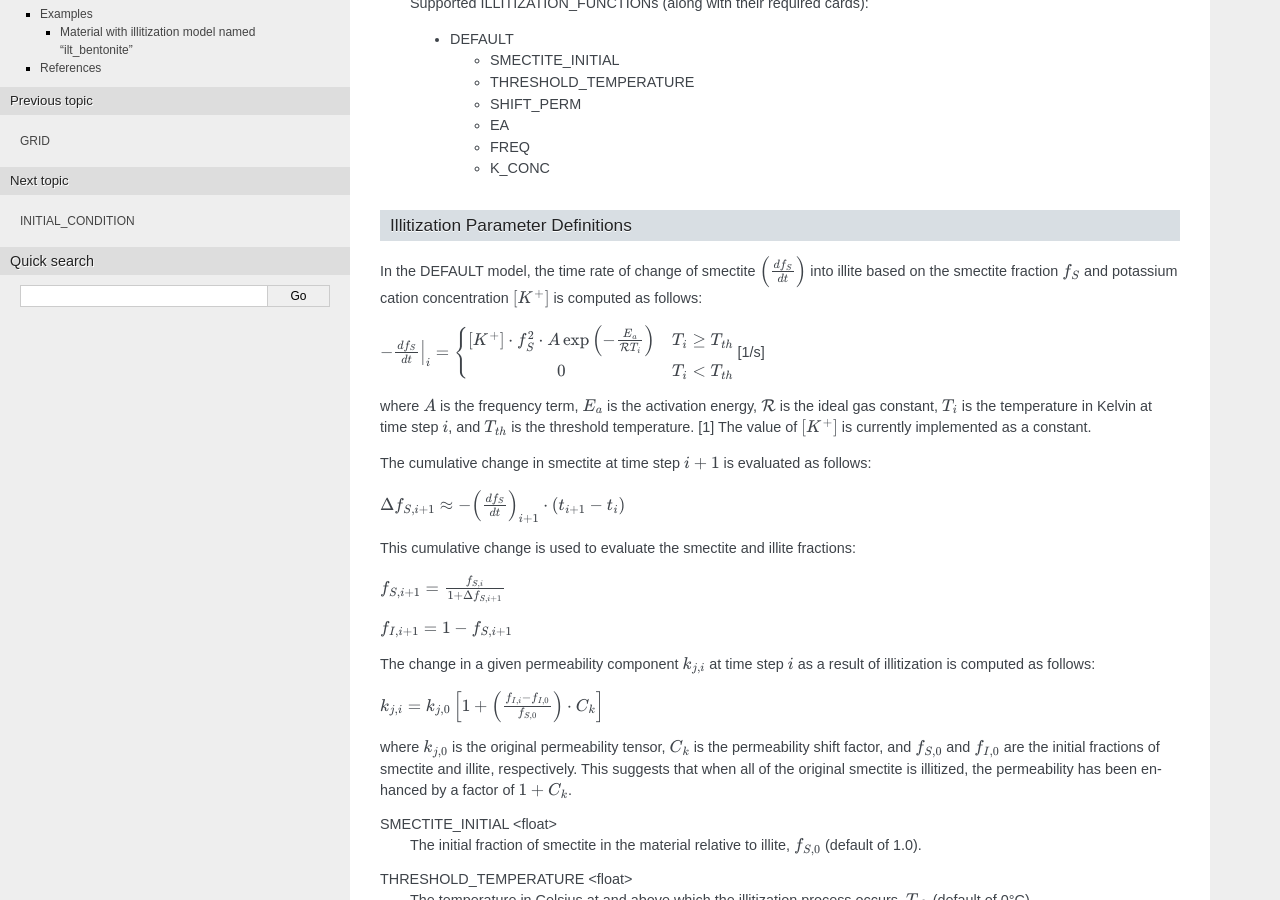
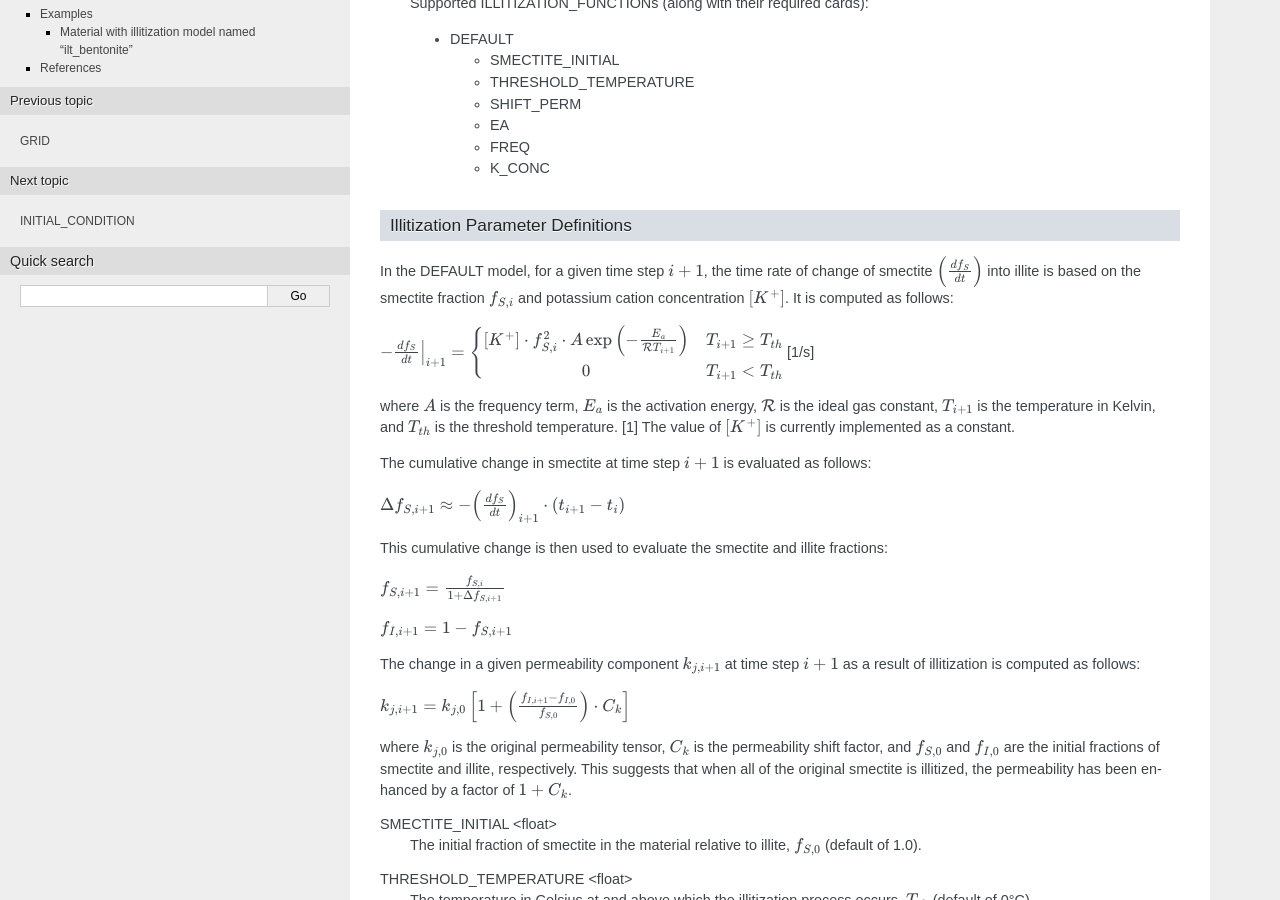
Before and after one commit to Miracloon/pflotran-documentation, a Sphinx documentation site: the page built from source/user_guide/cards/subsurface/illitization.rst, in a window 1280 px wide and 900 px high, scrolled down 403 px. Built offline with Sphinx 7.4.7, drawn with Linux system fonts in a browser that asks for light colours.

Commit message:
Adjusted subscript notation.

```diff
--- a/source/user_guide/cards/subsurface/illitization.rst
+++ b/source/user_guide/cards/subsurface/illitization.rst
@@ -32,25 +32,25 @@ ILLITIZATION_FUNCTION <string>
 Illitization Parameter Definitions
 ---------------------------------------------------
 
-In the DEFAULT model, the time rate of change of smectite :math:`\left(\frac{df_{S}}{dt}\right)` into illite based on the smectite fraction :math:`f_{S}` and potassium cation concentration :math:`[K^{+}]` is computed as follows:
+In the DEFAULT model, for a given time step :math:`i+1`, the time rate of change of smectite :math:`\left(\frac{df_{S}}{dt}\right)` into illite is based on the smectite fraction :math:`f_{S,i}` and potassium cation concentration :math:`[K^{+}]`. It is computed as follows:
 
-:math:`\left.-\frac{df_{S}}{dt}\right|_{i}=\left\{{\begin{array}{cc} [K^{+}]\cdot f_{S}^{2}\cdot A\exp{\left(-\frac{E_{a}}{\mathcal{R}T_{i}}\right)} & T_{i}\geq T_{th} \\ 0 & T_{i}<T_{th} \\ \end{array} } \right.` [1/s]
+:math:`\left.-\frac{df_{S}}{dt}\right|_{i+1}=\left\{{\begin{array}{cc} [K^{+}]\cdot f_{S,i}^{2}\cdot A\exp{\left(-\frac{E_{a}}{\mathcal{R}T_{i+1}}\right)} & T_{i+1}\geq T_{th} \\ 0 & T_{i+1}<T_{th} \\ \end{array} } \right.` [1/s]
 
-where :math:`A` is the frequency term, :math:`E_{a}` is the activation energy, :math:`\mathcal{R}` is the ideal gas constant, :math:`T_{i}` is the temperature in Kelvin at time step :math:`i`, and :math:`T_{th}` is the threshold temperature. [1] The value of :math:`[K^{+}]` is currently implemented as a constant.
+where :math:`A` is the frequency term, :math:`E_{a}` is the activation energy, :math:`\mathcal{R}` is the ideal gas constant, :math:`T_{i+1}` is the temperature in Kelvin, and :math:`T_{th}` is the threshold temperature. [1] The value of :math:`[K^{+}]` is currently implemented as a constant.
 
 The cumulative change in smectite at time step :math:`i+1` is evaluated as follows:
 
 :math:`\Delta f_{S,i+1}\approx-\left(\frac{df_{S}}{dt}\right)_{i+1}\cdot(t_{i+1}-t_{i})`
 
-This cumulative change is used to evaluate the smectite and illite fractions:
+This cumulative change is then used to evaluate the smectite and illite fractions:
 
 :math:`f_{S,i+1} = \frac{f_{S,i}}{1+\Delta f_{S,i+1}}`
 
 :math:`f_{I,i+1} = 1 - f_{S,i+1}`
 
-The change in a given permeability component :math:`k_{j,i}` at time step :math:`i` as a result of illitization is computed as follows:
+The change in a given permeability component :math:`k_{j,i+1}` at time step :math:`i+1` as a result of illitization is computed as follows:
 
-:math:`k_{j,i}=k_{j,0}\left[1+\left(\frac{f_{I,i}-f_{I,0}}{f_{S,0}}\right)\cdot C_{k}\right]`
+:math:`k_{j,i+1}=k_{j,0}\left[1+\left(\frac{f_{I,i+1}-f_{I,0}}{f_{S,0}}\right)\cdot C_{k}\right]`
 
 where :math:`k_{j,0}` is the original permeability tensor, :math:`C_{k}` is the permeability shift factor, and :math:`f_{S,0}` and :math:`f_{I,0}` are the initial fractions of smectite and illite, respectively. This suggests that when all of the original smectite is illitized, the permeability has been enhanced by a factor of :math:`1+ C_{k}`.
 
```
